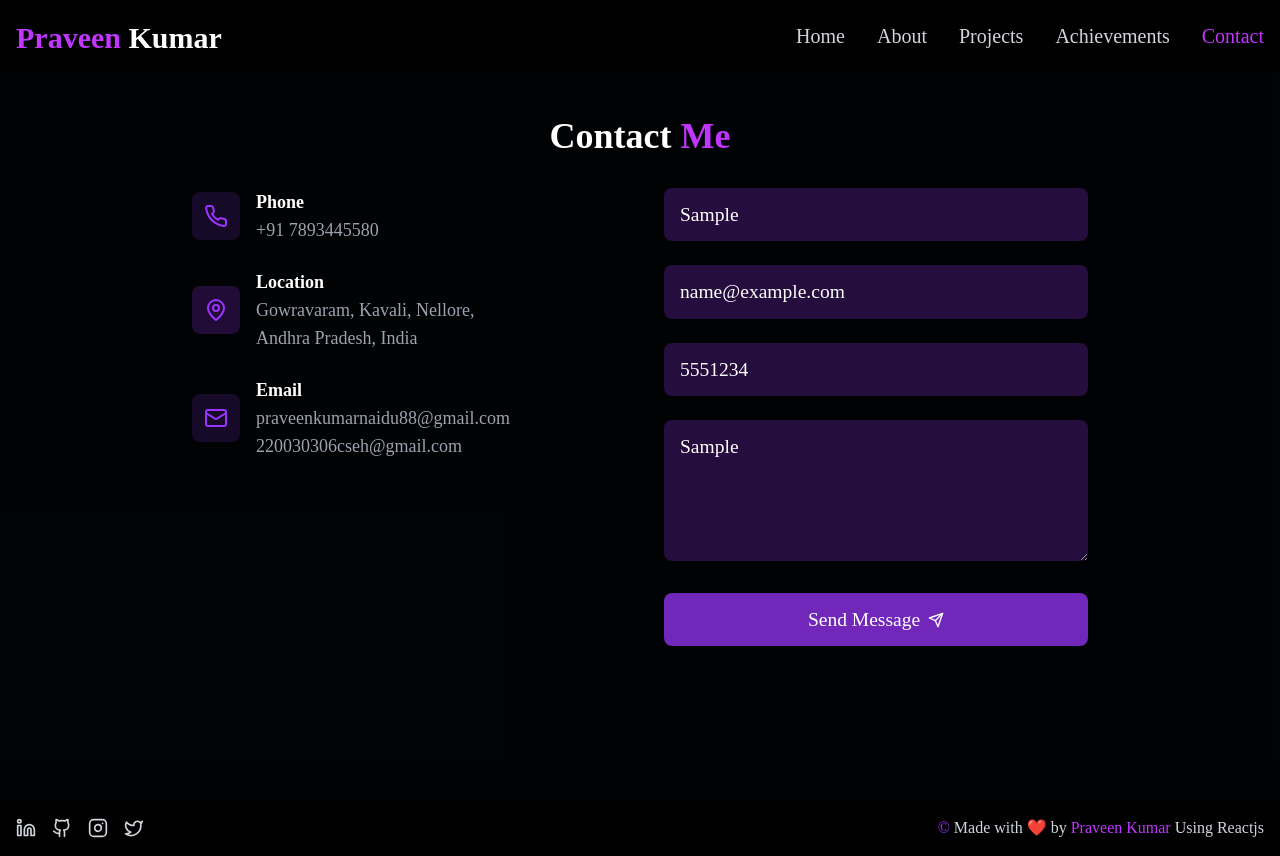
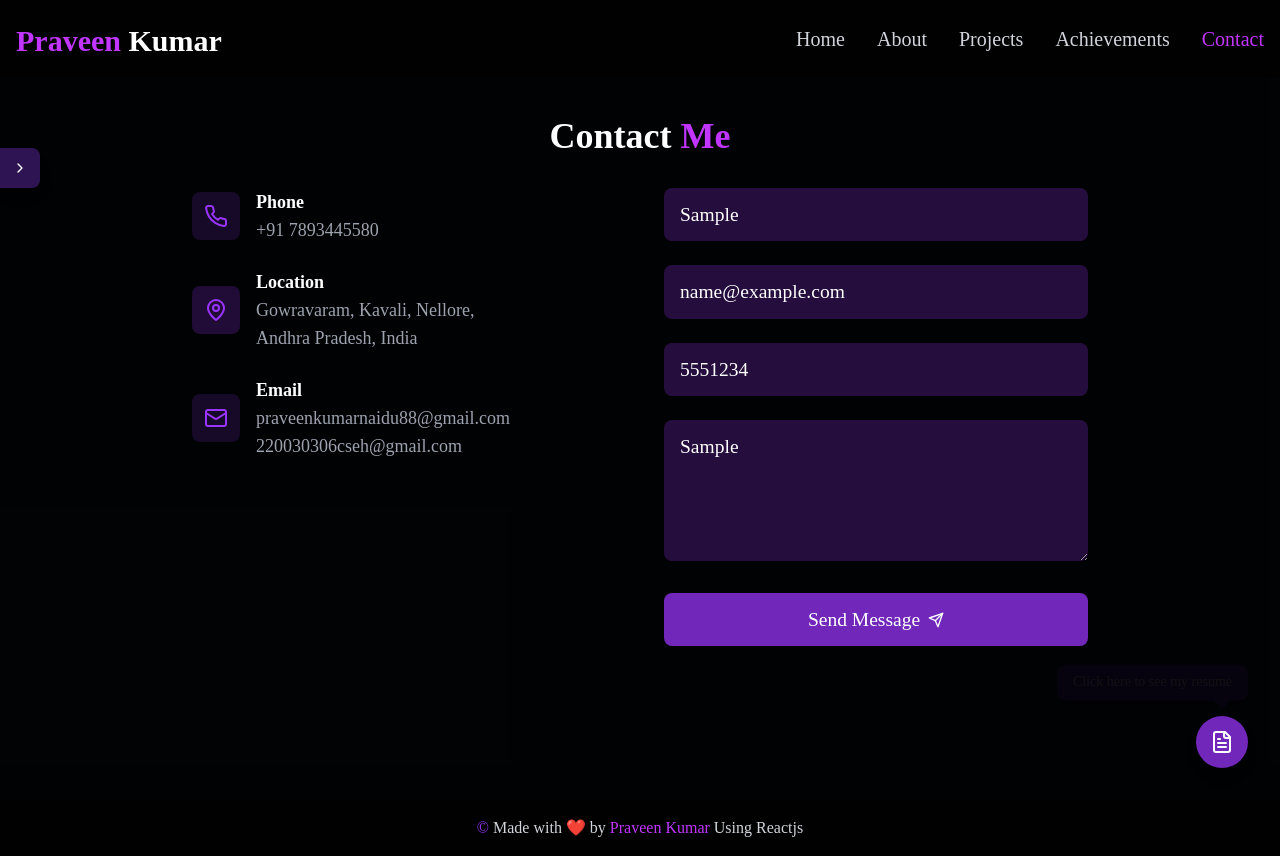
Before and after one commit to avpkn25/PORTFOLIO, a React (Vite) app: page /contact in a window 1280 px wide. Both pictures are taken after typing "Sample", "name@example.com", "5551234", "Sample" into the empty fields and a click on the button "Send Message". Built offline with nearby package versions, Linux system fonts and the light colour scheme; a web font is replaced by a local one.

Commit message:
added resume button and social links button

```diff
--- a/package.json
+++ b/package.json
@@ -11,6 +11,7 @@
   },
   "dependencies": {
     "@emailjs/browser": "^4.4.1",
+    "@react-pdf-viewer/core": "^3.12.0",
     "framer-motion": "^11.0.8",
     "lucide-react": "^0.344.0",
     "react": "^18.3.1",
--- a/src/App.jsx
+++ b/src/App.jsx
@@ -2,6 +2,8 @@ import { BrowserRouter as Router, Routes, Route } from "react-router-dom";
 import { motion, AnimatePresence } from "framer-motion";
 import Navbar from "./components/Navbar";
 import Footer from "./components/Footer";
+import FloatingButton from './components/FloatingButton';
+import SocialLinks from './components/SocialLinks';
 import Home from "./pages/Home";
 import About from "./pages/About";
 import Projects from "./pages/Projects";
@@ -24,6 +26,7 @@ function App() {
     <Router>
       <div className="min-h-screen bg-[#020305]/100 text-white">
         <Navbar />
+        <SocialLinks />
         <AnimatePresence mode="wait">
           <Routes>
             <Route path="/" element={<Home />} />
@@ -33,6 +36,7 @@ function App() {
             <Route path="/contact" element={<Contact />} />
           </Routes>
         </AnimatePresence>
+        <FloatingButton resumeUrl="https://drive.google.com/file/d/1iQ7eCQiIjCvhEFS-wYYbMTBHc4VWvtZr/view?usp=sharing" />
         <Footer />
       </div>
     </Router>
--- /dev/null
+++ b/src/components/FloatingButton.jsx
@@ -0,0 +1,59 @@
+import React, { useState, useEffect, useCallback } from "react";
+import { FileText } from "lucide-react";
+import { motion } from "framer-motion";
+
+const FloatingButton = ({ resumeUrl }) => {
+  const [showTooltip, setShowTooltip] = useState(false);
+
+  const runCycle = useCallback(() => {
+    setShowTooltip(true);
+
+    const firstDisplay = setTimeout(() => {
+      setShowTooltip(false);
+
+      // Hide for 3 seconds, then restart cycle
+      setTimeout(runCycle, 3000);
+    }, 5000);
+
+    return () => clearTimeout(firstDisplay);
+  }, []);
+
+  useEffect(() => {
+    const cleanup = runCycle();
+    return () => cleanup();
+  }, [runCycle]);
+
+  return (
+    <div className="fixed hidden md:flex bottom-8 right-8 group">
+      {/* Floating Tooltip */}
+      {showTooltip && (
+        <motion.div
+          initial={{ opacity: 0, y: 3 }}
+          animate={{ opacity: 1, y: [0, -6, 0] }} // Very smooth floating effect
+          transition={{ repeat: Infinity, duration: 4, ease: "easeInOut" }} // Slow floating effect
+          className="absolute bottom-full right-0 mb-2 flex flex-col items-end"
+        >
+          {/* Tooltip Content */}
+          <div className="bg-[#7127ba] text-white px-4 py-2 rounded-lg text-sm whitespace-nowrap shadow-lg">
+            Click here to see my resume
+          </div>
+          {/* Tooltip Arrow */}
+          <div className="w-full flex justify-end pr-5">
+            <div className="w-3 h-3 -mt-1.5 rotate-45 bg-[#7127ba]"></div>
+          </div>
+        </motion.div>
+      )}
+
+      {/* Floating Button */}
+      <button
+        onClick={() => window.open(resumeUrl, "_blank", "noopener,noreferrer")}
+        className="relative bg-[#7127ba] hover:bg-[#2e1452] p-3.5 rounded-full shadow-lg transform transition-all duration-200 hover:-translate-y-1 hover:shadow-xl focus:outline-none focus:ring-2 focus:ring-offset-2 focus:ring-[#7127ba]"
+        aria-label="View Resume"
+      >
+        <FileText className="h-6 w-6 text-white" />
+      </button>
+    </div>
+  );
+};
+
+export default FloatingButton;
--- a/src/components/Footer.jsx
+++ b/src/components/Footer.jsx
@@ -3,8 +3,8 @@ import { Linkedin, Instagram, Twitter, Github } from 'lucide-react';
 const Footer = () => {
   return (
     <footer className="bg-[#010101] text-gray-300 py-4 px-4">
-      <div className="container mx-auto flex flex-col sm:flex-row justify-between items-center">
-        <div className="flex space-x-4 mb-4 md:mb-0">
+      <div className="container mx-auto flex flex-col items-center">
+        <div className="flex md:hidden space-x-4 mb-4">
           <a href="https://www.linkedin.com/in/avpkn25/" target="_blank" rel="noopener noreferrer" className="hover:text-[#9a35ff] transition-colors">
             <Linkedin size={20} />
           </a>
@@ -18,8 +18,8 @@ const Footer = () => {
             <Twitter size={20} />
           </a>
         </div>
-        <p className="sm:text-base text-sm">
-          <span className='text-[#9a35ff] ' >©</span> Made with ❤️ by <span className="text-[#c135ff]" >Praveen Kumar</span> Using Reactjs
+        <p className="text-sm sm:text-base text-center">
+          <span className="text-[#9a35ff]">©</span> Made with ❤️ by <span className="text-[#c135ff]">Praveen Kumar</span> Using Reactjs
         </p>
       </div>
     </footer>
--- a/src/components/Navbar.jsx
+++ b/src/components/Navbar.jsx
@@ -13,7 +13,7 @@ const Navbar = () => {
     { path: "/about", label: "About" },
     { path: "/projects", label: "Projects" },
     { path: "/achievements", label: "Achievements" },
-    { path: "/contact", label: "Contact" },
+    { path: "/contact", label: "Contact" }
   ];
 
   return (
@@ -32,7 +32,7 @@ const Navbar = () => {
             key={item.path}
             to={item.path}
             className={({ isActive }) =>
-                `text-[20px] text-${
+              `text-[20px] py-2 text-${
                     isActive ? "[#c135ff]" : "gray-300"
                   } hover:text-[#c135ff] transition-colors`
             }
--- /dev/null
+++ b/src/components/SocialLinks.jsx
@@ -0,0 +1,61 @@
+import React, { useState } from 'react';
+import { Linkedin, Instagram, Send, Twitter, ChevronRight, ChevronLeft } from 'lucide-react';
+
+const SocialLinks = () => {
+  const [isVisible, setIsVisible] = useState(false);
+
+  const socialLinks = [
+    {
+    icon: <Linkedin className="w-6 h-6" />,
+    url: 'https://linkedin.com/in/avpkn25',
+    label: 'LinkedIn'
+    },
+    {
+      icon: <Send className="w-6 h-6" />,
+      url: 'https://t.me/AVPKN_25',
+      label: 'GitHub'
+    },
+    {
+      icon: <Instagram className="w-6 h-6" />,
+      url: 'https://instagram.com/avpkn_25',
+      label: 'Twitter'
+    },
+    {
+      icon: <Twitter className="w-6 h-6" />,
+      url: 'https://x.com/AVPKN_25',
+      label: 'Twitter'
+    }
+  ];
+
+  return (
+    <div className="hidden md:flex fixed left-0 top-20 z-50 items-center">
+      <div className={`
+        bg-[#2e1452] backdrop-blur-sm rounded-lg py-4 px-3 shadow-lg flex flex-col gap-4
+        transform transition-all duration-300 origin-left ${isVisible ? 'opacity-100 w-14 pl-4' : 'opacity-0 w-0 pl-0'}`}
+      >
+        {socialLinks.map((link, index) => (
+          <a
+            key={index}
+            href={link.url}
+            target="_blank"
+            rel="noopener noreferrer"
+            className="text-white hover:text-[#c135ff] transform transition-all duration-200 hover:scale-110"
+            aria-label={link.label}
+          >
+            {link.icon}
+          </a>
+        ))}
+      </div>
+
+      <button
+        onClick={() => setIsVisible(!isVisible)}
+        className={`bg-[#2e1452] hover:bg-[#2e1451] p-3 rounded-r-lg shadow-lg transform transition-all duration-200 text-white flex items-center justify-center w-10 h-10 ${isVisible ? 'ml-0' : '-ml-3'}`}
+        aria-label="Toggle social links"
+      >
+        {isVisible ? <ChevronLeft className="w-6 h-6" /> : <ChevronRight className="w-6 h-6" />}
+      </button>
+    </div>
+  );
+};
+
+export default SocialLinks;
--- a/src/pages/About.jsx
+++ b/src/pages/About.jsx
@@ -96,7 +96,7 @@ const About = () => {
             <div className="lg:w-2/3 ">
               <p className="text-gray-300 text-base md:text-xl leading-relaxed">
                 <ul className="list-none">
-                  <li>🟪 I'm a passionate Computer Science Student 🙍 Specializing in Data Science & Big Data Analytics.</li>
+                  <li>🟪 I'm a passionate Computer Science Student 👨🏻‍💻 Specializing in Data Science & Big Data Analytics.</li>
                   <li>🟪 I'm a Full Stack Web Developer focused 🔍 on React and Backend Frameworks (Spring Boot, Django).</li>
                   <li>🟪 AWS Certified Cloud Practitioner 📄 & Red Hat Certified Enterprise Application Developer.</li>
                   <li>🟪 Strong Problem Solver 🌟 (2-Star in Code Chef, Leet Code Badges).</li>
@@ -123,9 +123,7 @@ const About = () => {
                   whileHover={{ scale: 1.05 }}
                   whileTap={{ scale: 0.95 }}
                   className="bg-[#7127ba] text-white px-6 py-3 rounded-lg hover:bg-[#2e1452] transition-colors"
-                  onClick={() =>
-                    window.open("https://drive.google.com/file/d/1iQ7eCQiIjCvhEFS-wYYbMTBHc4VWvtZr/view?usp=sharing", "_blank")
-                  }
+                  onClick={() => (window.location.href = "/projects")}
                 >
                   Resume
                 </motion.button>
--- a/src/pages/Contact.jsx
+++ b/src/pages/Contact.jsx
@@ -62,7 +62,7 @@ const Contact = () => {
                   <div>
                     <h3 className="text-lg font-semibold">Phone</h3>
                     <p className="text-gray-400 text-sm sm:text-lg break-all">+91 7893445580</p>
-                  </div>
+                </div>
                 </div>
 
                 <div className="flex items-center space-x-4">
--- a/tailwind.config.js
+++ b/tailwind.config.js
@@ -9,6 +9,15 @@ export default {
       fontFamily: {
         preahvihear: ["Preahvihear", "sans-serif"],
       },
+      keyframes: {
+        float: {
+          '0%, 100%': { transform: 'translateY(0)' },
+          '50%': { transform: 'translateY(-10px)' },
+        }
+      },
+      animation: {
+        float: 'float 3s ease-in-out infinite',
+      }
     },
   },
   plugins: [],
```
Also changed, not shown: 2 other files (tests, documents, lock files or other folders). Lines whose indentation alone changed are shown as unchanged.
